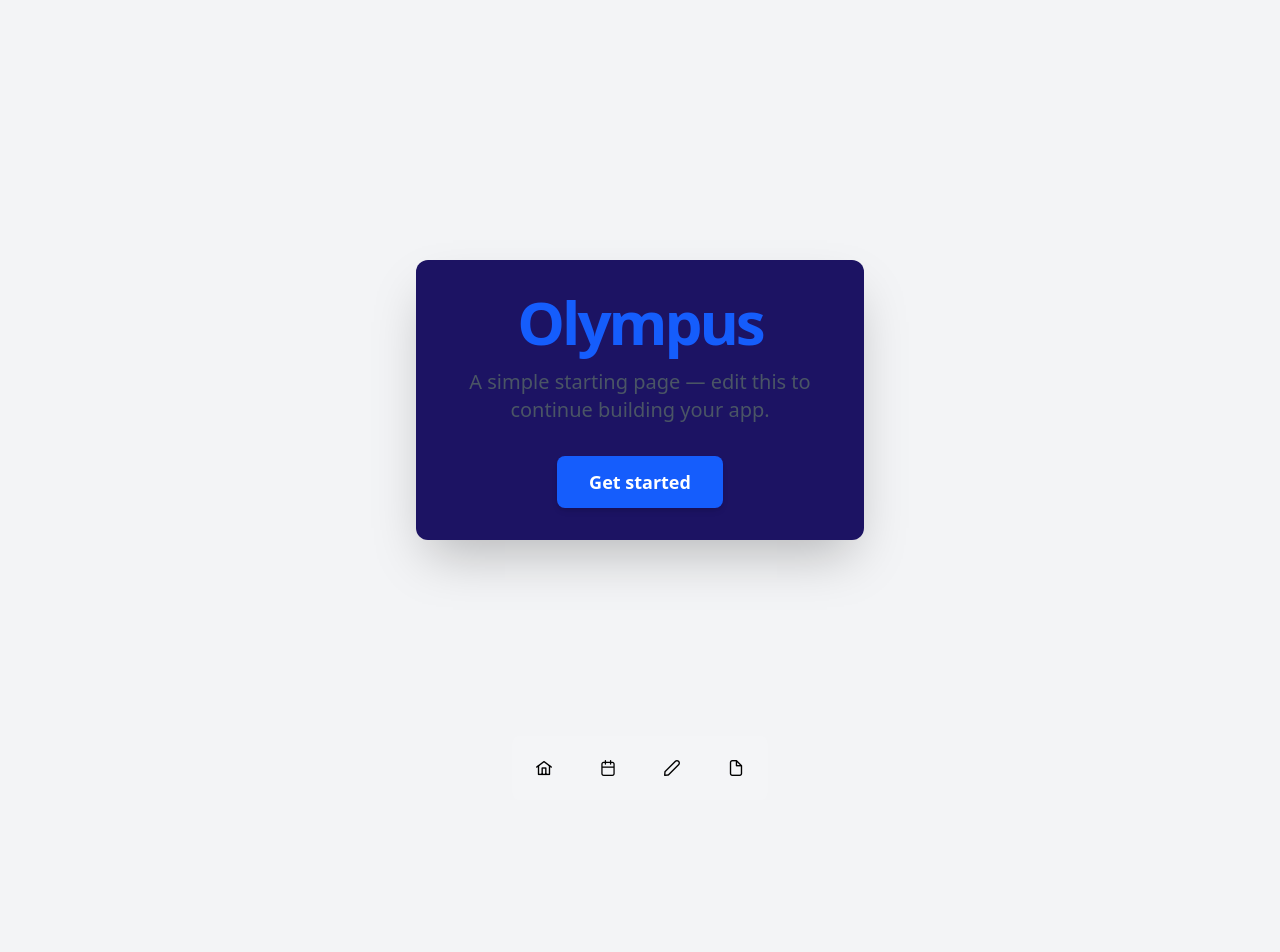
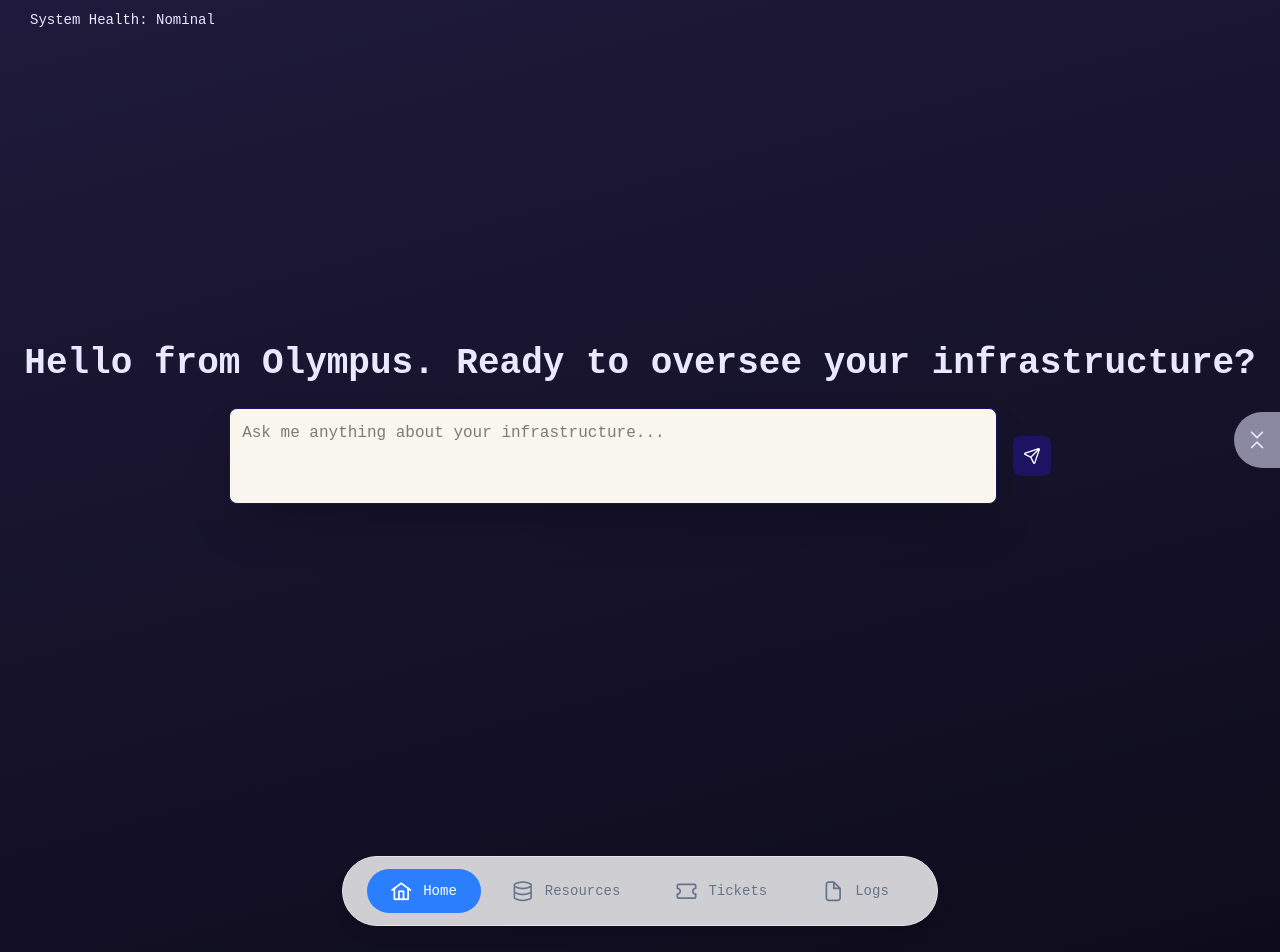
Before and after one commit to tfq26/Olympus, a React app in the folder Frontend/: page / in a window 1280 px wide. Shown: the top 952 px of the page. Built offline with nearby package versions, Linux system fonts and the light colour scheme; the HTML template or start-up script is replaced by a standard one.

Commit message:
home screen + chatbot + sidebar + nav routes

```diff
--- a/Frontend/package.json
+++ b/Frontend/package.json
@@ -13,6 +13,7 @@
     "@tailwindcss/vite": "^4.1.17",
     "@workos-inc/authkit-react-router": "^0.9.0",
     "@workos-inc/node": "^7.72.2",
+    "motion": "^12.23.24",
     "primeicons": "^7.0.0",
     "primereact": "^10.9.7",
     "react": "^19.1.1",
--- a/Frontend/src/App.css
+++ b/Frontend/src/App.css
@@ -3,23 +3,38 @@
 @theme {
   /* --- Custom Background Image --- */
   /* This generates a utility class: bg-app-surface */
-  --background-image-app-surface: linear-gradient(345deg, #0D0B1A 0%, #1F1A3B 100%);
+  --background-image-app-surface: linear-gradient(
+    345deg,
+    #0d0b1a 0%,
+    #1f1a3b 100%
+  );
 
   /* --- Accent Glows / Gradients --- */
-  --color-nebula-magenta: #9F70FD;
-  --color-nebula-cyan: #79E8DD;
-  --color-nebula-blue: #55B4FF;
+  --color-nebula-magenta: #9f70fd;
+  --color-nebula-cyan: #79e8dd;
+  --color-nebula-blue: #55b4ff;
 
   /* --- Primary and secondary --- */
-  --color-primary: #1C1363;
-  --color-secondary: #F9F6EE;
+  --color-primary: #1c1363;
+  --color-secondary: #f9f6ee;
 
   /* --- Primary/Secondary Text --- */
-  --color-text-primary: #EAE8FF;
-  --color-text-secondary: #8B89A1;
+  --color-text-primary: #eae8ff;
+  --color-text-secondary: #8b89a1;
 
   /* --- System Health Indicators --- */
-  --color-indicator-nominal: #3EFFDC;
-  --color-indicator-warning: #FFD23E;
-  --color-indicator-critical: #FF6B6B;
+  --color-indicator-nominal: #2e9267;
+  --color-indicator-warning: #ffd23e;
+  --color-indicator-critical: #ff6b6b;
+
+  /* --- Typography Tokens (Tailwind v4 style) --- */
+  --font-serif: "Lora", "Playfair Display", serif;
+  --font-sans: "Inter", "Manrope", sans-serif;
+  --font-mono: "JetBrains Mono", "Fira Code", monospace;
 }
+
+@layer base {
+  :root {
+    font-family: var(--font-mono);
+  }
+}
--- a/Frontend/src/App.jsx
+++ b/Frontend/src/App.jsx
@@ -1,22 +1,27 @@
 // App.jsx
-import React from 'react';
-import Home from './pages/Home';
-import DockMenu from './components/DockMenu';
+import Home from "./pages/Home";
+import SystemHealth from "./components/SystemHealth";
+import MenuBar from "./components/MenuBar";
+import { BrowserRouter, Routes, Route } from "react-router-dom";
 
 function App() {
   return (
-    // Main container: full viewport height, light background, and padding at bottom
-    <div className="min-h-screen bg-gray-100 pb-20">
+    <BrowserRouter>
+      <div className="min-h-screen bg-app-surface pb-20 font-mono">
+        <SystemHealth status="Nominal" />
+        {/* Main Content */}
+        <Home />
 
-      {/* Main Content */}
-      <Home />
-
-      {/* Spacer to prevent content overlap with Dock */}
-      <div className="h-20 sm:h-24"></div>
-
-      {/* Fixed Dock navigation at the bottom */}
-      <DockMenu position="bottom" />
-    </div>
+        {/* Fixed Dock navigation at the bottom */}
+        <MenuBar />
+        {/* <Routes>
+          <Route path="/" element={<Home />} />
+          <Route path="/resources" element={<Resources />} />
+          <Route path="/tickets" element={<Tickets />} />
+          <Route path="/logs" element={<Logs />} />
+        </Routes> */}
+      </div>
+    </BrowserRouter>
   );
 }
 
--- a/Frontend/src/components/DockMenu.jsx
+++ /dev/null
@@ -1,31 +0,0 @@
-// DockMenu.jsx
-import React from 'react';
-import { Dock } from 'primereact/dock';
-import 'primereact/resources/themes/lara-light-blue/theme.css';
-import 'primereact/resources/primereact.min.css';
-import 'primeicons/primeicons.css';
-
-const DockMenu = ({ position = 'bottom' }) => {
-  const items = [
-    {
-      label: 'Home',
-      icon: 'pi pi-fw pi-home',
-    },
-    {
-      label: 'Calendar',
-      icon: 'pi pi-fw pi-calendar',
-    },
-    {
-      label: 'Edit',
-      icon: 'pi pi-fw pi-pencil',
-    },
-    {
-      label: 'Documentation',
-      icon: 'pi pi-fw pi-file',
-    },
-  ];
-
-  return <Dock model={items} position={position} />;
-};
-
-export default DockMenu;
--- /dev/null
+++ b/Frontend/src/components/MenuBar.jsx
@@ -0,0 +1,59 @@
+import { useState } from "react";
+import { motion } from "framer-motion";
+import "primeicons/primeicons.css";
+
+const MenuBar = () => {
+  const [hovered, setHovered] = useState(null);
+  const [active, setActive] = useState(0);
+
+  const items = [
+    { label: "Home", icon: "pi pi-home", path: "/" },
+    { label: "Resources", icon: "pi pi-database", path: "/resources" },
+    { label: "Tickets", icon: "pi pi-ticket", path: "/tickets" },
+    { label: "Logs", icon: "pi pi-file", path: "/logs" },
+  ];
+
+  return (
+    <div className="flex justify-center p-4">
+      <nav className="flex gap-2 bg-white/80 backdrop-blur-sm rounded-full px-6 py-3 shadow-lg border border-gray-200">
+        {items.map((item, i) => {
+          const highlighted = hovered === i || active === i;
+
+          return (
+            <motion.button
+              key={i}
+              className="relative px-6 py-3 rounded-full flex items-center gap-3"
+              onMouseEnter={() => setHovered(i)}
+              onMouseLeave={() => setHovered(null)}
+              onClick={() => setActive(i)}
+              whileHover={{ scale: 1.05 }}
+              whileTap={{ scale: 0.95 }}
+            >
+              {highlighted && (
+                <motion.div
+                  className="absolute inset-0 bg-blue-500 rounded-full"
+                  layoutId="highlight"
+                  initial={{ opacity: 0 }}
+                  animate={{ opacity: active === i ? 1 : 0.1 }}
+                  transition={{ type: "spring", bounce: 0.2, duration: 0.6 }}
+                />
+              )}
+              <i
+                className={`${item.icon} relative z-10 text-xl`}
+                style={{ color: highlighted ? "white" : "#64748b" }}
+              />
+              <span
+                className="relative z-10 font-medium text-sm"
+                style={{ color: highlighted ? "white" : "#64748b" }}
+              >
+                {item.label}
+              </span>
+            </motion.button>
+          );
+        })}
+      </nav>
+    </div>
+  );
+};
+
+export default MenuBar;
--- /dev/null
+++ b/Frontend/src/components/OverviewSidebar.jsx
@@ -0,0 +1,35 @@
+import { Sidebar } from "primereact/sidebar";
+import { Button } from "primereact/button";
+import { useState } from "react";
+
+const OverviewSidebar = () => {
+  const [visible, setVisible] = useState(false);
+
+  return (
+    <div className="flex justify-end bg-text-secondary rounded-tl-full rounded-bl-full p-4 hover:bg-text-secondary/90 transition-colors duration-300">
+      <Button
+        className="p-button-rounded p-button-info flex flex-col"
+        onClick={() => setVisible(true)}
+        maskClassName="backdrop-blur-sm"
+      >
+        <i className="pi pi-chevron-down text-text-primary text-sm -mb-1"></i>
+        <i className="pi pi-chevron-up text-text-primary text-sm"></i>
+      </Button>
+      <Sidebar
+        visible={visible}
+        onHide={() => setVisible(false)}
+        position="right"
+        className="w-auto bg-text-secondary"
+      >
+        <div className="p-4 mr-20">
+          <h2 className="text-xl mb-4">
+            <b>Current Context:</b> <i>production-api</i>
+          </h2>
+          {/* Add more overview details here as needed */}
+        </div>
+      </Sidebar>
+    </div>
+  );
+};
+
+export default OverviewSidebar;
--- /dev/null
+++ b/Frontend/src/components/SystemHealth.jsx
@@ -0,0 +1,43 @@
+import { Badge } from "primereact/badge";
+import { motion } from "motion/react";
+
+export default function SystemHealthIndicator({ status = "Nominal" }) {
+  const colorMap = {
+    Nominal: "var(--color-indicator-nominal)",
+    Warning: "var(--color-indicator-warning)",
+    Critical: "var(--color-indicator-critical)",
+  };
+
+  const indicatorColor = colorMap[status];
+
+  return (
+    <div className="flex flex-row p-2 gap-2 items-center">
+      <motion.div
+        className="relative"
+        animate={{ scale: [1, 1.25, 1] }}
+        transition={{ duration: 1.6, repeat: Infinity, easing: "ease-in-out" }}
+      >
+        {/* Glow Aura */}
+        <span
+          className="absolute inset-0 rounded-full blur-[6px] opacity-70"
+          style={{ background: indicatorColor }}
+        />
+
+        {/* Core Dot */}
+        <Badge
+          value=""
+          style={{
+            background: indicatorColor,
+            width: "14px",
+            height: "14px",
+            borderRadius: "50%",
+            position: "relative",
+            zIndex: 1,
+          }}
+        />
+      </motion.div>
+
+      <h3 className="text-sm text-text-primary">System Health: {status}</h3>
+    </div>
+  );
+}
--- /dev/null
+++ b/Frontend/src/data/welcomeMessages.js
@@ -0,0 +1,16 @@
+export const welcomeMessages = {
+  welcome_1: "Welcome to Olympus. How can I support your systems today?",
+  welcome_2:
+    "You're now connected to Olympus. What would you like to manage or explore?",
+  welcome_3: "Hello from Olympus. Ready to oversee your infrastructure?",
+  welcome_4: "Welcome back to Olympus. What task should we tackle first?",
+  welcome_5:
+    "Olympus online and standing by. How may I assist with your environment?",
+};
+
+export function getRandomWelcome() {
+  const vals = Object.values(welcomeMessages);
+  return vals[Math.floor(Math.random() * vals.length)];
+}
+
+export default welcomeMessages;
--- a/Frontend/src/pages/Home.jsx
+++ b/Frontend/src/pages/Home.jsx
@@ -1,21 +1,47 @@
+import { InputTextarea } from "primereact/inputtextarea";
+import { Button } from "primereact/button";
+import { useState, useEffect } from "react";
+import { getRandomWelcome } from "../data/welcomeMessages";
+import { motion } from "motion/react";
+import OverviewSidebar from "../components/OverviewSidebar";
+
 export default function Home() {
+  const [value, setValue] = useState("");
+  const [welcomeMessage, setWelcomeMessage] = useState("");
+
+  useEffect(() => {
+    setWelcomeMessage(getRandomWelcome());
+  }, []);
+
   return (
     <main className="min-h-screen flex items-center justify-center p-4">
-      <div className="max-w-md w-full text-center bg-primary p-8 rounded-xl shadow-2xl">
-        <h1 className="text-6xl font-extrabold text-blue-600 dark:text-blue-400 mb-4 tracking-tighter">
-          Olympus
-        </h1>
-        <p className="text-xl text-gray-600 dark:text-gray-300 mb-8">
-          A simple starting page — edit this to continue building your app.
-        </p>
-        <div className="flex justify-center">
-          <a
-            className="inline-block px-8 py-3 text-lg font-semibold text-white bg-blue-600 rounded-lg shadow-md hover:bg-blue-700 transition duration-300 ease-in-out transform hover:scale-105"
-            href="#"
-          >
-            Get started
-          </a>
+      <div className="mb-8 flex-row">
+        <motion.h1
+          initial={{ opacity: 0 }}
+          animate={{ opacity: 1 }}
+          transition={{ duration: 1 }}
+          className="text-4xl font-bold text-text-primary text-center"
+        >
+          {welcomeMessage}
+        </motion.h1>
+        <div className="flex items-center justify-center w-full gap-4 mt-6 max-w-6xl mx-auto">
+          <InputTextarea
+            className="flex-1 bg-secondary p-3 rounded-lg shadow-2xl border border-primary w-full max-w-3xl resize-none focus:outline-none focus:ring-2 focus:ring-indigo-200"
+            style={{ minHeight: "2rem" }}
+            autoResize
+            value={value}
+            onChange={(e) => setValue(e.target.value)}
+            rows={1}
+            placeholder="Ask me anything about your infrastructure..."
+          />
+          <Button
+            className="bg-primary text-white px-4 py-2 rounded-lg hover:bg-indigo-600 focus:outline-none focus:ring-2 focus:ring-indigo-200"
+            icon="pi pi-send"
+          />
         </div>
+      </div>
+      <div className="absolute right-0 align-middle">
+        <OverviewSidebar />
       </div>
     </main>
   );
```
Also changed, not shown: Frontend/src/main.jsx (+10 -11 lines), Frontend/src/pages/Tickets/Tickets.jsx (added), 1 other file (tests, documents, lock files or other folders).
